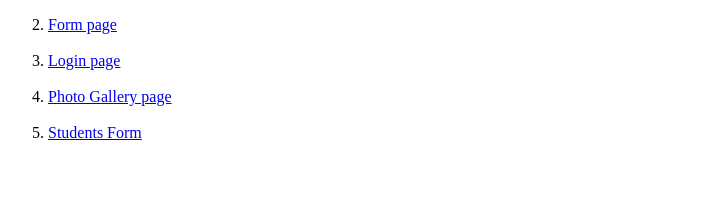
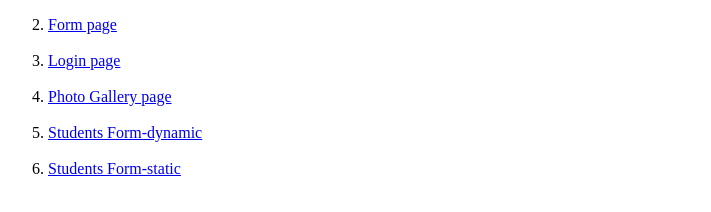
Before and after one commit to karumuri-sujay/SONET2020, a plain HTML site: page index.html in a window 1280 px wide. Shown: the part 100-312 px from the top of the page, without its empty margins (0-711 px from the left). Drawn offline with Linux system fonts and the light colour scheme.

Commit message:
Update index.html

```diff
--- a/index.html
+++ b/index.html
@@ -16,7 +16,9 @@
         <br>
         <li><a href="photo gallary/home.html">Photo Gallery page</a></li>
         <br>
-        <li><a href="studentsform.html">Students Form</a></li>
+        <li><a href="studentsform.html">Students Form-dynamic</a></li>
+        <br>
+        <li><a href="static.html">Students Form-static</a></li>
     </ol>
 </body>
 </html>
```
